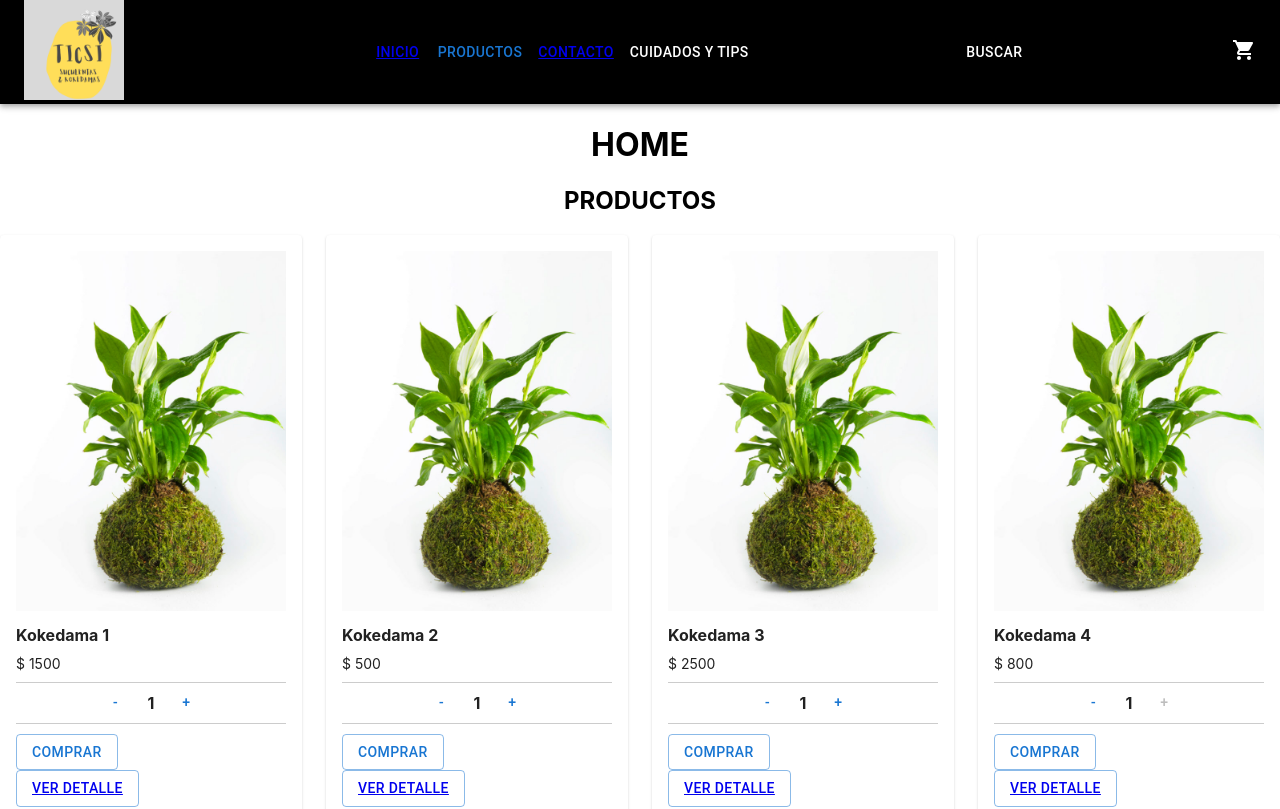
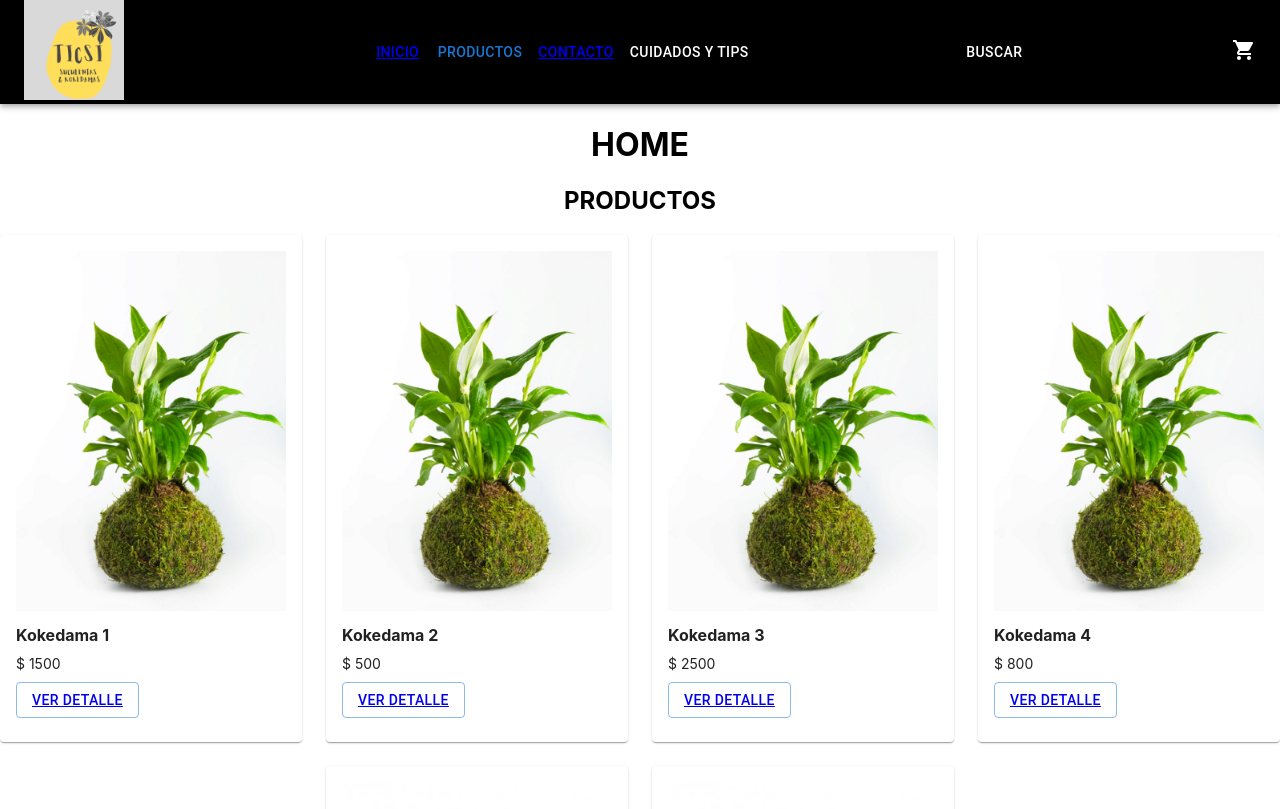
Before and after one commit to EvelinCopajira/ticsi-reactJs, a React (Create React App) app: page / in a window 1280 px wide. Shown: the top 809 px of the page. Built offline with nearby package versions, Linux system fonts and the light colour scheme.

Commit message:
Elimino el ItemCount y btn agregar al carrito

```diff
--- a/src/components/Item/Item.js
+++ b/src/components/Item/Item.js
@@ -8,17 +8,8 @@ import CardContent from '@mui/material/CardContent';
 import { Button } from '@mui/material';
 import { Link } from 'react-router-dom';
 
-//import ItemCount
-import ItemCount from '../ItemCount/ItemCount';
-
-
 //funcional component - estructura basica de un componente funcional
 const CardItem = ({image, price, title, stock, id}) => {
-    console.log('product id: ', id);
-    //lo que muestro con el onAdd, que toma el parametro count que selecciona el usuario
-    const onAdd = (count) => {
-        console.log(`Se agregaron ${count} productos al carrito`)
-    }
 
     return (
         <Card sx={{ minWidth: 275 }}>
@@ -29,7 +20,6 @@ const CardItem = ({image, price, title, stock, id}) => {
                     </div>
                     <p>{title}</p>
                     <span>$ {price}</span>
-                    <ItemCount onAdd= {onAdd} stock={stock}></ItemCount>
                     <div className='btn-card'>
                         <Button className='btn-detail' variant='outlined'>
                             <Link to={`/item/${id}`}>VER DETALLE</Link>
```
